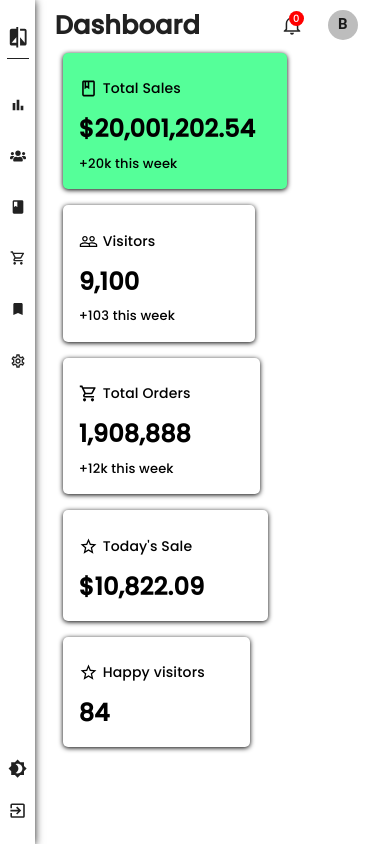
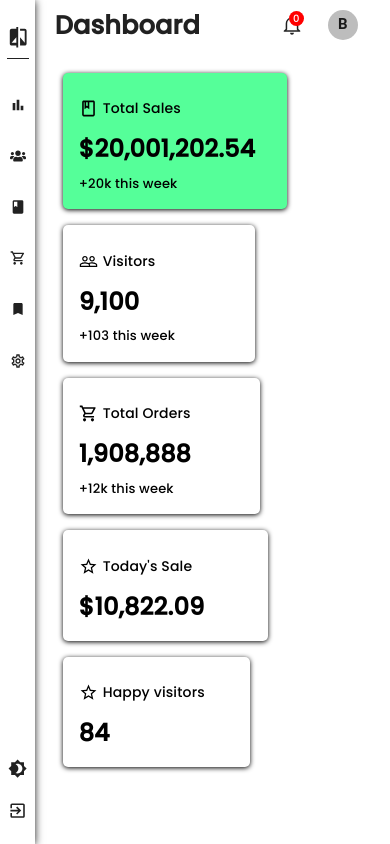
Before and after one commit to collins-cl/customerRMclient, a React (Create React App) app: page / in a window 390 px wide. Built offline with nearby package versions, Linux system fonts and the light colour scheme.

Commit message:
recommit of dashboard

```diff
--- a/src/Components/DashDisplay/Dashcontent.css
+++ b/src/Components/DashDisplay/Dashcontent.css
@@ -97,6 +97,7 @@
 
 @media screen and (max-width: 960px) {
   .hero-total-equity {
+    margin-top: 1em;
     display: flex;
     align-items: flex-start;
     flex-wrap: wrap;
@@ -112,6 +113,7 @@
     display: flex;
     align-items: flex-start;
     flex-wrap: wrap;
+    margin-top: 20px;
   }
 
   .hero-total-equity > div {
```
